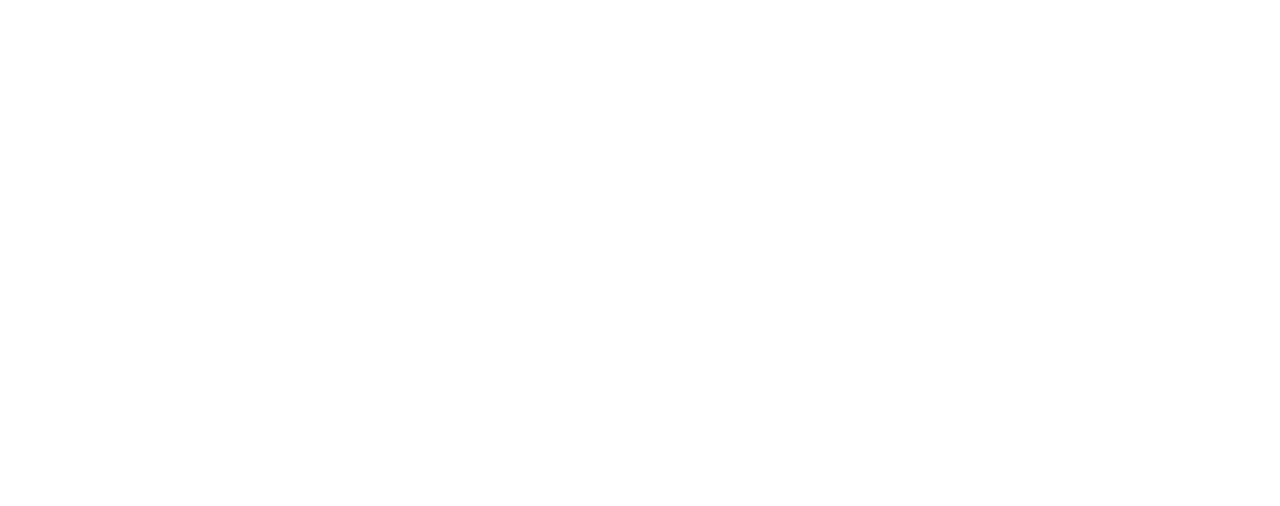
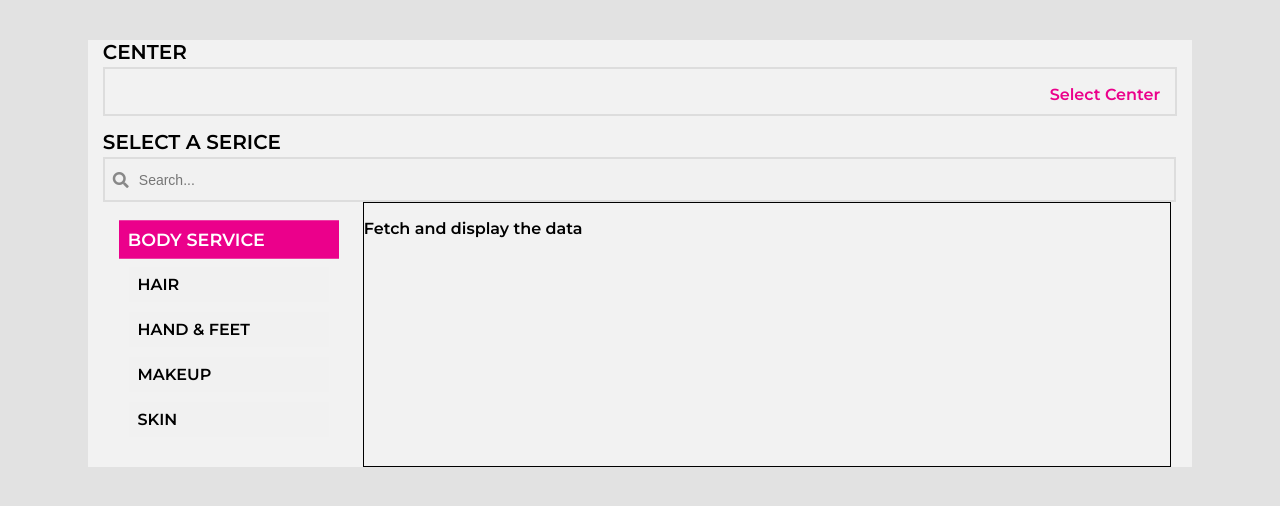
Before and after one commit to 8309h/GlamHub_beautybook, a plain HTML site: page Frontend/pages/book.html in a window 1280 px wide. Drawn offline with Linux system fonts and the light colour scheme.

Commit message:
menu page done

```diff
--- a/Frontend/pages/book.html
+++ b/Frontend/pages/book.html
@@ -1,11 +1,55 @@
 <!DOCTYPE html>
 <html lang="en">
+
 <head>
     <meta charset="UTF-8">
     <meta name="viewport" content="width=device-width, initial-scale=1.0">
     <title>Book an apointment</title>
+    <link rel="stylesheet" href="../styles/book.css">
+    <link rel="stylesheet" href="https://cdnjs.cloudflare.com/ajax/libs/font-awesome/5.15.3/css/all.min.css" />
+    <script src="../scripts/book.js"></script>
 </head>
-<body>
 
+<body id="body">
+    <div id="popup" class="popup">
+        <div class="popup-content">
+          <span class="close-btn" onclick="closePopup()">X</span>
+          <h3>Popup Content</h3>
+          <p>This is the content of the popup box.</p>
+        </div>
+    </div>
+    <div class="main-div">
+
+        <div class="container">
+            <h1 class="heading">CENTER</h1>
+            <div id="centerSearch">
+                <p id="centerName"></p>
+                <p id="selectcenter" onclick="openPopup()">Select Center</p>
+            </div>
+
+            <h1 class="heading">SELECT A SERICE</h1>
+            <div class="search-bar">
+                <i class="fas fa-search search-icon"></i>
+                <input type="text" class="search-input" placeholder="Search...">
+            </div>
+
+            <div class="menuAndList">
+                <div class="sidebar">
+                    <div class="option" onclick="toggleOption(this)">BODY SERVICE</div>
+                    <div class="option" onclick="toggleOption(this)">HAIR </div>
+                    <div class="option" onclick="toggleOption(this)">HAND &amp; FEET</div>
+                    <div class="option" onclick="toggleOption(this)">MAKEUP</div>
+                    <div class="option" onclick="toggleOption(this)">SKIN </div>
+                </div>
+
+                <div class="menulist">
+                    <p>Fetch and display the data</p>
+                </div>
+
+            </div>
+        </div>
+
+    </div>
 </body>
+
 </html>
--- /dev/null
+++ b/Frontend/scripts/book.js
@@ -0,0 +1,34 @@
+window.addEventListener('DOMContentLoaded', function() {
+    const defaultOption = document.querySelector('.option');
+    defaultOption.classList.add('active');
+  });
+
+
+
+
+  function toggleOption(option) {
+    const options = document.querySelectorAll('.option');
+
+    options.forEach(option => {
+      option.classList.remove('active');
+    });
+
+    option.classList.add('active');
+  }
+
+  function openPopup() {
+    const popup = document.getElementById('popup');
+    const body = document.getElementById("body")
+    const maindiv = document.querySelector(".main-div")
+    maindiv.style.display='none';
+    body.classList.add("bodydim")
+    popup.classList.add('active');
+  }
+
+  function closePopup() {
+    const popup = document.getElementById('popup');
+    const maindiv = document.querySelector(".main-div")
+    maindiv.style.display='block';
+    popup.classList.remove('active');
+    body.classList.remove('bodydim');
+  }
--- /dev/null
+++ b/Frontend/styles/book.css
@@ -0,0 +1,154 @@
+@import url('https://fonts.googleapis.com/css2?family=Manrope&family=Montserrat:wght@600&family=Poppins&family=Quicksand&display=swap');
+
+*{
+    text-decoration: none;
+    /* color: #fff; */
+}
+
+body{
+    background-color: #E2E2E2;
+    font-family: montserrat, poppins;
+}
+
+/* .main-div{
+
+} */
+
+.container{
+
+
+    width: 85%;
+    margin: auto;
+    margin-top: 40px;
+    margin-bottom: 35px;
+    background-color: #F2F2F2;
+    padding: 0px 15px;
+}
+
+.heading{
+    font-size: 20px;
+}
+
+
+#centerSearch{
+    display: flex;
+    border: 2px solid #ddd;
+    justify-content: space-between;
+    padding:0px 15px ;
+    margin-top: -10px;
+    height: 45px;
+
+}
+
+#centerName{
+
+    font-size: 18px;
+}
+
+.search-bar {
+    display: flex;
+    align-items: center;
+    padding: 8px;
+    background-color: #f1f1f1;
+    width: 98%;
+    border: 2px solid #ddd;
+    overflow: hidden;
+    height: 25px;
+    margin-top: -10px;
+  }
+
+  .search-icon {
+    color: #888;
+    margin-right: 8px;
+    transition: color 0.3s ease;
+  }
+
+  .search-icon:hover {
+    color: #555;
+  }
+
+  .search-input {
+    flex: 1;
+    border: none;
+    background: none;
+    font-size: 14px;
+    outline: none;
+    width: 100%;
+    transition: border-color 0.3s ease;
+  }
+
+  .search-input:focus {
+    border-color: rgba(0, 0, 0, 0.2);
+  }
+
+  .sidebar {
+    width: 200px;
+    padding: 20px;
+  }
+
+  .option {
+    margin-bottom: 10px;
+    cursor: pointer;
+    background-color: #f1f1f1;
+    padding: 8px;
+    color: #000000;
+    transition: transform 0.2s ease;
+  }
+
+  .option.active {
+    background-color: #EB008B;
+    color: #ffffff;
+    transform: scale(1.1);
+  }
+
+  .popup {
+    position: fixed;
+    top: 50%;
+    left: 50%;
+    transform: translate(-50%, -50%);
+    width: 300px;
+    background-color: #f1f1f1;
+    padding: 20px;
+    box-shadow: 0 2px 4px rgba(0, 0, 0, 0.2);
+    display: none;
+  }
+
+  .popup.active {
+    display: block;
+  }
+
+  .popup-content {
+    position: relative;
+  }
+
+  .close-btn {
+    position: absolute;
+    top: 10px;
+    right: 10px;
+    cursor: pointer;
+    font-size: 20px;
+  }
+
+  .bodydim{
+    background-color: #888;
+    z-index: 9999;
+  }
+
+ #selectcenter{
+    color: #EB008B;
+ }
+
+ #selectcenter:hover{
+    font-size: 17px;
+ }
+
+ .menuAndList{
+    display: flex;
+    justify-content: space-around;
+    margin-bottom: 15px;
+ }
+
+ .menulist{
+    border: 1px solid black;
+    width: 75%;
+ }
```
